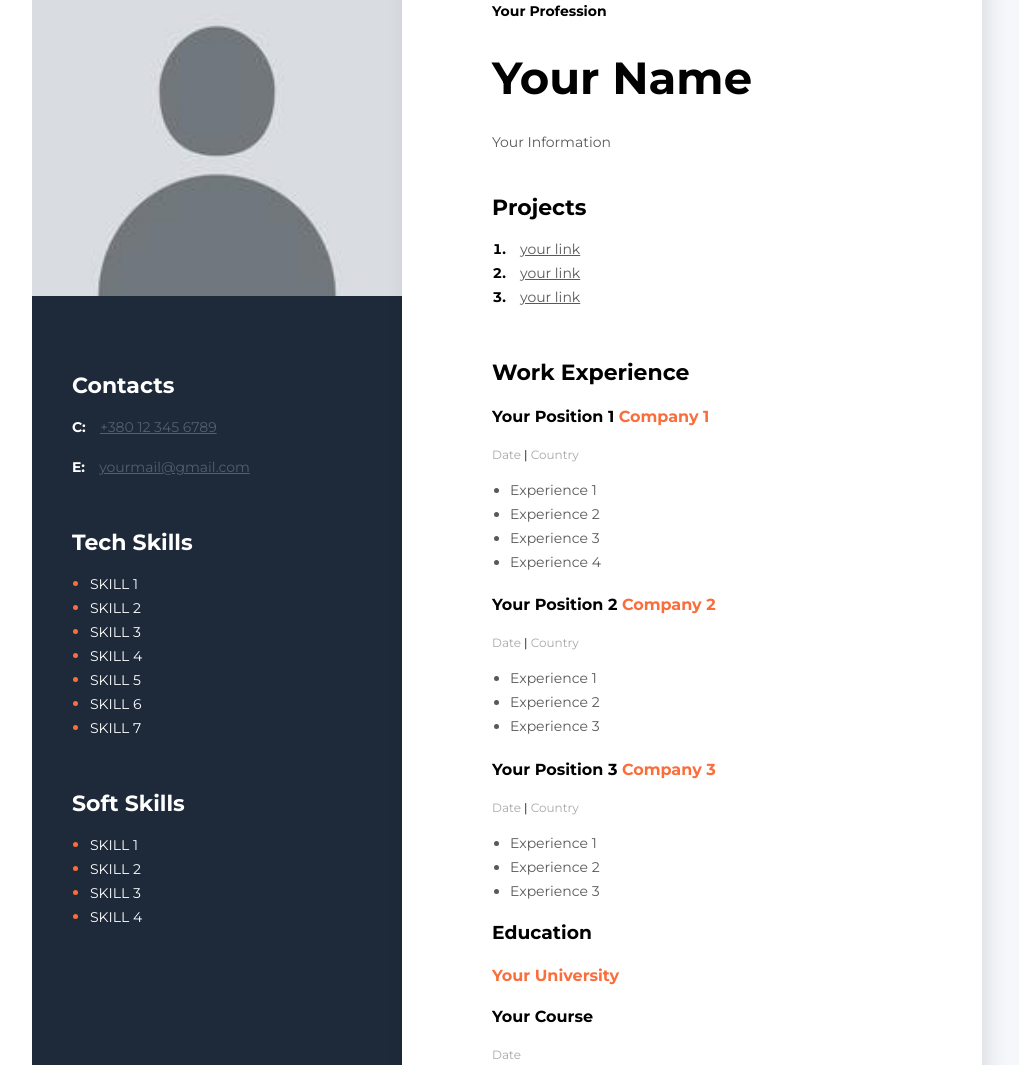
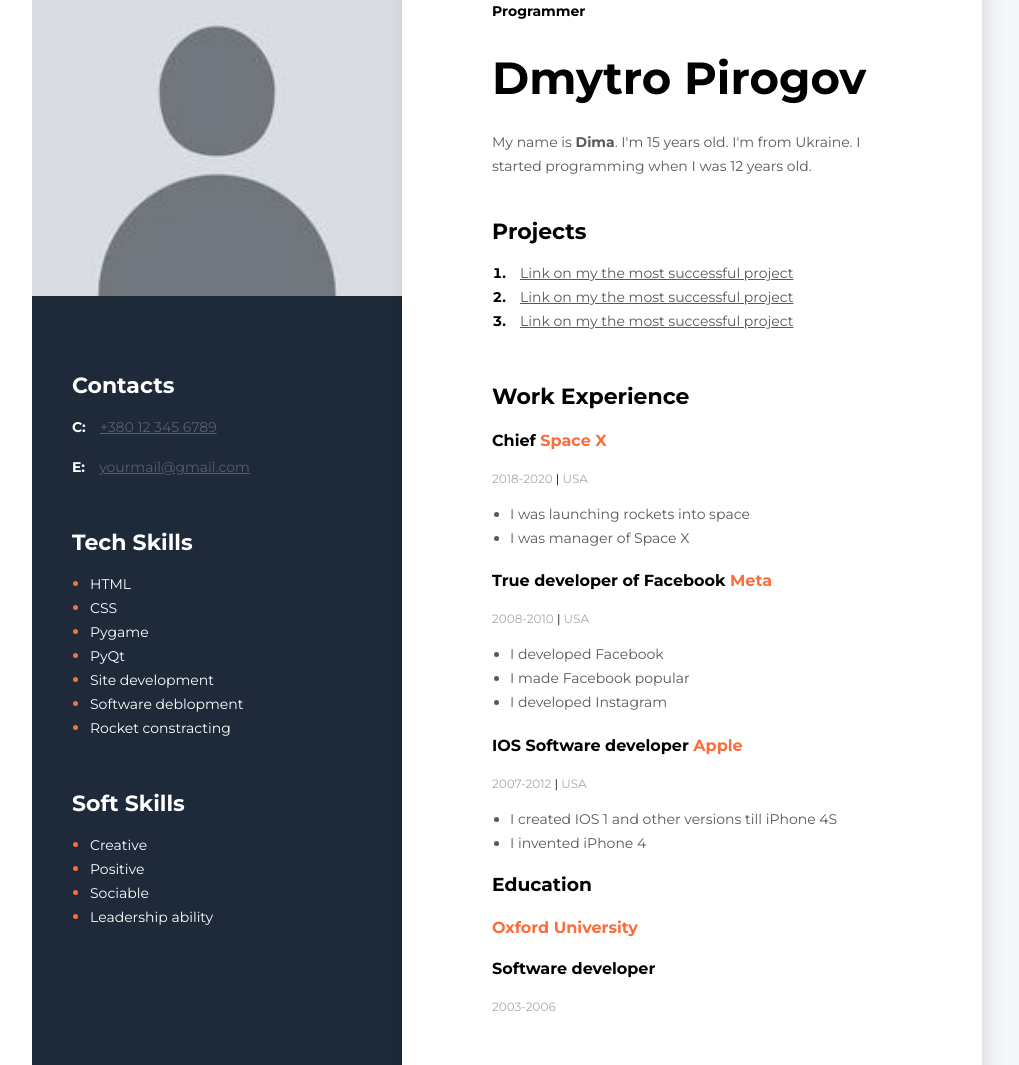
Before and after one commit to werons2/myresume, a plain HTML site: page index.html in a window 1280 px wide. Shown: the part 122-1187 px from the top of the page, without its empty margins (258-1277 px from the left). Drawn offline with Linux system fonts and the light colour scheme; files that its build step writes are made by us from their sources; files whose address does not match are found by name.

Commit message:
Update index.html

```diff
--- a/index.html
+++ b/index.html
@@ -18,12 +18,13 @@
     <div class="main-content">
         <!--About user-->
         <div class="about">
-            <h2 class="about-position">Your Profession</h2>
+            <h2 class="about-position">Programmer</h2>
 
-            <h1 class="about-name">Your Name</h1>
+            <h1 class="about-name">Dmytro Pirogov</h1>
 
             <p class="about-description">
-                Your Information
+                My name is <b>Dima</b>. I'm 15 years old. I'm from Ukraine.
+                I started programming when I was 12 years old.
             </p>
 
         </div>
@@ -36,15 +37,15 @@
             <ol class="projects-list">
                 <li class="projects-item">
                     <span class="project">
-                        <a href="https://kahoot.it/" class="project-link">your link</a>
+                        <a href="https://kahoot.it/" class="project-link">Link on my the most successful project</a>
                 </li>
                 <li class="projects-item">
                     <span class="project">
-                        <a href="https://kahoot.it/" class="project-link">your link</a>
+                        <a href="https://kahoot.it/" class="project-link">Link on my the most successful project</a>
                 </li>
                 <li class="projects-item">
                     <span class="project">
-                        <a href="https://kahoot.it/" class="project-link">your link</a>
+                        <a href="https://kahoot.it/" class="project-link">Link on my the most successful project</a>
                 </li>
             </ol>
 
@@ -55,33 +56,30 @@
             <h3 class="title">Work Experience</h3>
             <!--Company 1-->
             <div>
-                <h4 class="work-position">Your Position 1   <span class="organisation">Company 1</span></h4>
-                <h5 class="period">Date   <span class="line">|</span>   Country</h5>
+                <h4 class="work-position">Chief   <span class="organisation">Space X</span></h4>
+                <h5 class="period">2018-2020   <span class="line">|</span>   USA</h5>
                 <ul class="work-list">
-                    <li class="work-list-item">Experience 1</li>
-                    <li class="work-list-item">Experience 2</li>
-                    <li class="work-list-item">Experience 3</li>
-                    <li class="work-list-item">Experience 4</li>
+                    <li class="work-list-item">I was launching rockets into space</li>
+                    <li class="work-list-item">I was manager of Space X</li>
                 </ul>
             </div>
             <!--Company 2-->
             <div>
-                <h4 class="work-position">Your Position 2   <span class="organisation">Company 2</span></h4>
-                <h5 class="period">Date   <span class="line">|</span>   Country</h5>
+                <h4 class="work-position">True developer of Facebook   <span class="organisation">Meta</span></h4>
+                <h5 class="period">2008-2010   <span class="line">|</span>   USA</h5>
                 <ul class="work-list">
-                    <li class="work-list-item">Experience 1</li>
-                    <li class="work-list-item">Experience 2</li>
-                    <li class="work-list-item">Experience 3</li>
+                    <li class="work-list-item">I developed Facebook</li>
+                    <li class="work-list-item">I made Facebook popular</li>
+                    <li class="work-list-item">I developed Instagram</li>
                 </ul>
             </div>
             <!--Company 3-->
             <div>
-                <h4 class="work-position">Your Position 3   <span class="organisation">Company 3</span></h4>
-                <h5 class="period">Date   <span class="line">|</span>   Country</h5>
+                <h4 class="work-position"> IOS Software developer   <span class="organisation">Apple</span></h4>
+                <h5 class="period">2007-2012   <span class="line">|</span>   USA</h5>
                 <ul class="work-list">
-                    <li class="work-list-item">Experience 1</li>
-                    <li class="work-list-item">Experience 2</li>
-                    <li class="work-list-item">Experience 3</li>
+                    <li class="work-list-item">I created IOS 1 and other versions till iPhone 4S</li>
+                    <li class="work-list-item">I invented iPhone 4</li>
                 </ul>
             </div>
         </div>
@@ -89,9 +87,9 @@
         <!--Education-->
         <div class="education">
             <h3>Education</h3>
-            <h4 class="organisation">Your University</h4>
-            <h4>Your Course</h4>
-            <h5 class="period">Date</h5>
+            <h4 class="organisation">Oxford University</h4>
+            <h4>Software developer</h4>
+            <h5 class="period">2003-2006</h5>
         </div>
     </div>
 
@@ -117,13 +115,13 @@
         <div class="tech-skills">
             <h3 class="sidebar-title">Tech Skills</h3>
             <ul class="tech-skills-list">
-                <li class="tech-skills-item"><span class="tech-skills-text">SKILL 1</span></li>
-                <li class="tech-skills-item"><span class="tech-skills-text">SKILL 2</span></li>
-                <li class="tech-skills-item"><span class="tech-skills-text">SKILL 3</span></li>
-                <li class="tech-skills-item"><span class="tech-skills-text">SKILL 4</span></li>
-                <li class="tech-skills-item"><span class="tech-skills-text">SKILL 5</span></li>
-                <li class="tech-skills-item"><span class="tech-skills-text">SKILL 6</span></li>
-                <li class="tech-skills-item"><span class="tech-skills-text">SKILL 7</span></li>
+                <li class="tech-skills-item"><span class="tech-skills-text">HTML</span></li>
+                <li class="tech-skills-item"><span class="tech-skills-text">CSS</span></li>
+                <li class="tech-skills-item"><span class="tech-skills-text">Pygame</span></li>
+                <li class="tech-skills-item"><span class="tech-skills-text">PyQt</span></li>
+                <li class="tech-skills-item"><span class="tech-skills-text">Site development</span></li>
+                <li class="tech-skills-item"><span class="tech-skills-text">Software deblopment</span></li>
+                <li class="tech-skills-item"><span class="tech-skills-text">Rocket constracting</span></li>
             </ul>
         </div>
 
@@ -131,10 +129,10 @@
         <div class="soft-skills">
             <h3 class="sidebar-title">Soft Skills</h3>
             <ul class="soft-skills-list">
-                <li class="soft-skills-item"><span class="soft-skills-text">SKILL 1</span></li>
-                <li class="soft-skills-item"><span class="soft-skills-text">SKILL 2</span></li>
-                <li class="soft-skills-item"><span class="soft-skills-text">SKILL 3</span></li>
-                <li class="soft-skills-item"><span class="soft-skills-text">SKILL 4</span></li>
+                <li class="soft-skills-item"><span class="soft-skills-text">Creative</span></li>
+                <li class="soft-skills-item"><span class="soft-skills-text">Positive</span></li>
+                <li class="soft-skills-item"><span class="soft-skills-text">Sociable</span></li>
+                <li class="soft-skills-item"><span class="soft-skills-text">Leadership ability</span></li>
             </ul>
         </div>
     </aside>
```
